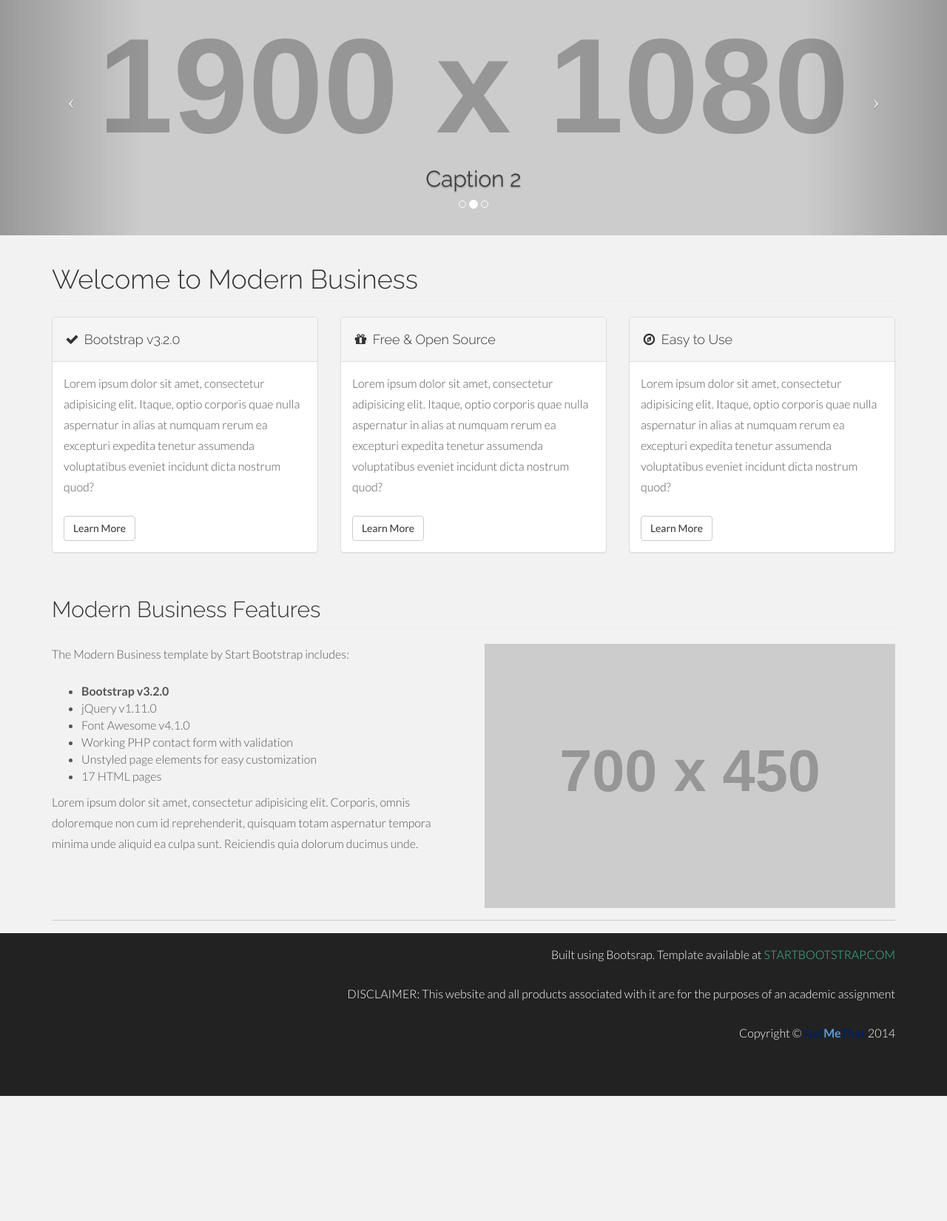
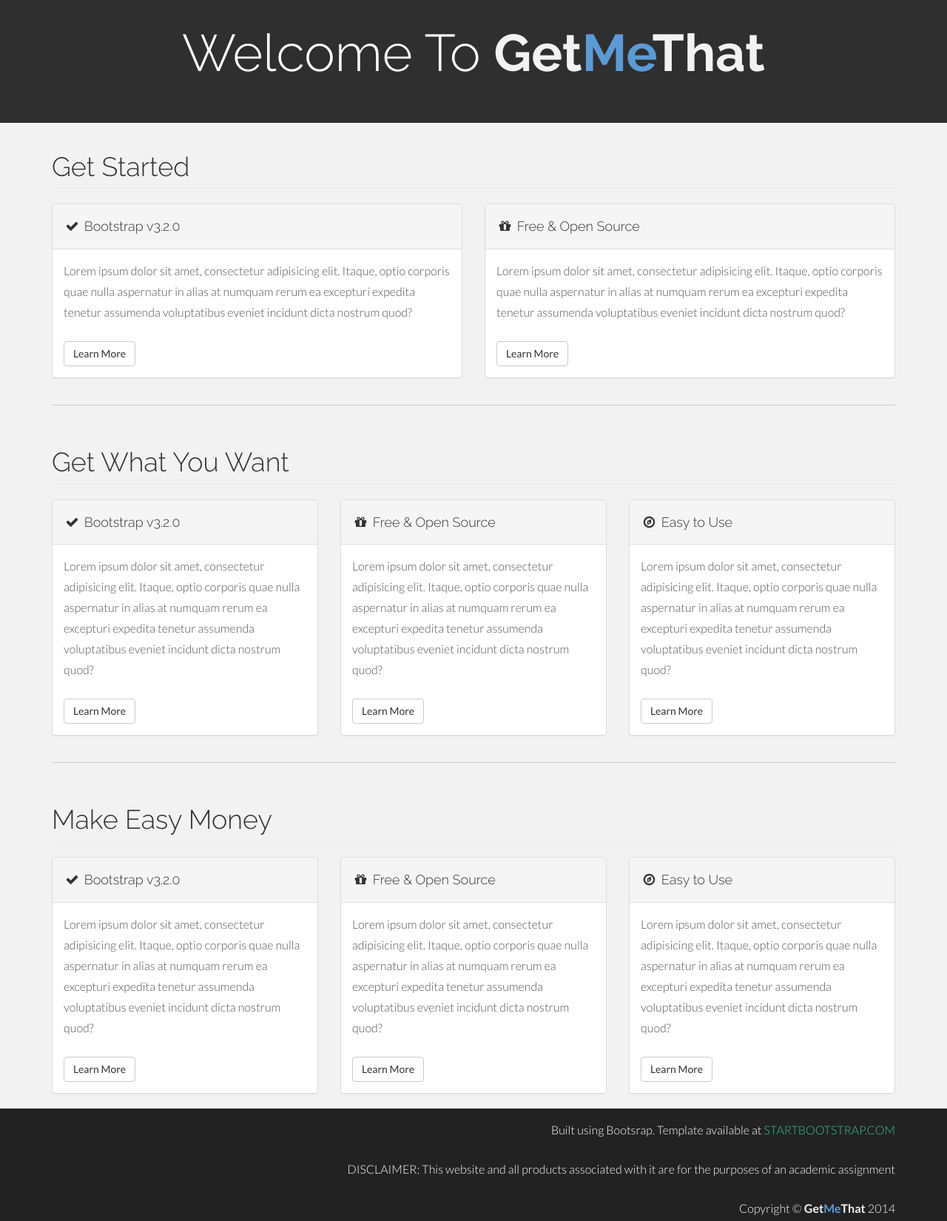
Before and after one commit to danscod/GetMeThat, a plain HTML site: page index.html in a window 1280 px wide. Shown: the part 107-1757 px from the top of the page at 74% size. Before the commit the page ends 1588 px from the top, so only its background shows below. Drawn offline with Linux system fonts and the light colour scheme; placeholder pictures from the web are drawn by us.

Commit message:
Simon basic format setup

```diff
--- a/index.html
+++ b/index.html
@@ -84,45 +84,23 @@
 	    </div>
 
 
-    <!-- Header Carousel -->
-    <header id="myCarousel" class="carousel slide">
-        <!-- Indicators -->
-        <ol class="carousel-indicators">
-            <li data-target="#myCarousel" data-slide-to="0" class="active"></li>
-            <li data-target="#myCarousel" data-slide-to="1"></li>
-            <li data-target="#myCarousel" data-slide-to="2"></li>
-        </ol>
+	<section id="home" name="home"></section>
+	<div id="headerwrap">
+	    <div class="container">
+	    	<div class="row centered">
+	    		<div class="col-lg-12">
+					<h1>Welcome To <b><gmtdarkmain>Get</gmtdarkmain><gmtlightmain>Me</gmtlightmain><gmtdarkmain>That</gmtdarkmain></b></h1>
+					<!--
+					<img class="img-responsive" src="assets/img/GetMeThat.png" alt="">
+					-->
+					<br>
+					<br>
+	    		</div>
 
-        <!-- Wrapper for slides -->
-        <div class="carousel-inner">
-            <div class="item active">
-                <div class="fill" style="background-image:url('http://placehold.it/1900x1080&text=Slide One');"></div>
-                <div class="carousel-caption">
-                    <h2>Caption 1</h2>
-                </div>
-            </div>
-            <div class="item">
-                <div class="fill" style="background-image:url('http://placehold.it/1900x1080&text=Slide Two');"></div>
-                <div class="carousel-caption">
-                    <h2>Caption 2</h2>
-                </div>
-            </div>
-            <div class="item">
-                <div class="fill" style="background-image:url('http://placehold.it/1900x1080&text=Slide Three');"></div>
-                <div class="carousel-caption">
-                    <h2>Caption 3</h2>
-                </div>
-            </div>
-        </div>
+	    	</div>
+	    </div> <!--/ .container -->
+	</div><!--/ #headerwrap -->
 
-        <!-- Controls -->
-        <a class="left carousel-control" href="#myCarousel" data-slide="prev">
-            <span class="icon-prev"></span>
-        </a>
-        <a class="right carousel-control" href="#myCarousel" data-slide="next">
-            <span class="icon-next"></span>
-        </a>
-    </header>
 
     <!-- Page Content -->
     <div class="container">
@@ -131,7 +109,40 @@
         <div class="row">
             <div class="col-lg-12">
                 <h1 class="page-header">
-                    Welcome to Modern Business
+                    Get Started
+                </h1>
+            </div>
+            <div class="col-md-6">
+                <div class="panel panel-default">
+                    <div class="panel-heading">
+                        <h4><i class="fa fa-fw fa-check"></i> Bootstrap v3.2.0</h4>
+                    </div>
+                    <div class="panel-body">
+                        <p>Lorem ipsum dolor sit amet, consectetur adipisicing elit. Itaque, optio corporis quae nulla aspernatur in alias at numquam rerum ea excepturi expedita tenetur assumenda voluptatibus eveniet incidunt dicta nostrum quod?</p>
+                        <a href="#" class="btn btn-default">Learn More</a>
+                    </div>
+                </div>
+            </div>
+            <div class="col-md-6">
+                <div class="panel panel-default">
+                    <div class="panel-heading">
+                        <h4><i class="fa fa-fw fa-gift"></i> Free &amp; Open Source</h4>
+                    </div>
+                    <div class="panel-body">
+                        <p>Lorem ipsum dolor sit amet, consectetur adipisicing elit. Itaque, optio corporis quae nulla aspernatur in alias at numquam rerum ea excepturi expedita tenetur assumenda voluptatibus eveniet incidunt dicta nostrum quod?</p>
+                        <a href="#" class="btn btn-default">Learn More</a>
+                    </div>
+                </div>
+            </div>
+        </div>
+        <!-- /.row -->
+        <hr>
+
+        <!-- Marketing Icons Section -->
+        <div class="row">
+            <div class="col-lg-12">
+                <h1 class="page-header">
+                    Get What You Want
                 </h1>
             </div>
             <div class="col-md-4">
@@ -169,40 +180,57 @@
             </div>
         </div>
         <!-- /.row -->
+        <hr>
 
-        <!-- Features Section -->
+        <!-- Marketing Icons Section -->
         <div class="row">
             <div class="col-lg-12">
-                <h2 class="page-header">Modern Business Features</h2>
+                <h1 class="page-header">
+                    Make Easy Money
+                </h1>
             </div>
-            <div class="col-md-6">
-                <p>The Modern Business template by Start Bootstrap includes:</p>
-                <ul>
-                    <li><strong>Bootstrap v3.2.0</strong>
-                    </li>
-                    <li>jQuery v1.11.0</li>
-                    <li>Font Awesome v4.1.0</li>
-                    <li>Working PHP contact form with validation</li>
-                    <li>Unstyled page elements for easy customization</li>
-                    <li>17 HTML pages</li>
-                </ul>
-                <p>Lorem ipsum dolor sit amet, consectetur adipisicing elit. Corporis, omnis doloremque non cum id reprehenderit, quisquam totam aspernatur tempora minima unde aliquid ea culpa sunt. Reiciendis quia dolorum ducimus unde.</p>
+            <div class="col-md-4">
+                <div class="panel panel-default">
+                    <div class="panel-heading">
+                        <h4><i class="fa fa-fw fa-check"></i> Bootstrap v3.2.0</h4>
+                    </div>
+                    <div class="panel-body">
+                        <p>Lorem ipsum dolor sit amet, consectetur adipisicing elit. Itaque, optio corporis quae nulla aspernatur in alias at numquam rerum ea excepturi expedita tenetur assumenda voluptatibus eveniet incidunt dicta nostrum quod?</p>
+                        <a href="#" class="btn btn-default">Learn More</a>
+                    </div>
+                </div>
             </div>
-            <div class="col-md-6">
-                <img class="img-responsive" src="http://placehold.it/700x450" alt="">
+            <div class="col-md-4">
+                <div class="panel panel-default">
+                    <div class="panel-heading">
+                        <h4><i class="fa fa-fw fa-gift"></i> Free &amp; Open Source</h4>
+                    </div>
+                    <div class="panel-body">
+                        <p>Lorem ipsum dolor sit amet, consectetur adipisicing elit. Itaque, optio corporis quae nulla aspernatur in alias at numquam rerum ea excepturi expedita tenetur assumenda voluptatibus eveniet incidunt dicta nostrum quod?</p>
+                        <a href="#" class="btn btn-default">Learn More</a>
+                    </div>
+                </div>
+            </div>
+            <div class="col-md-4">
+                <div class="panel panel-default">
+                    <div class="panel-heading">
+                        <h4><i class="fa fa-fw fa-compass"></i> Easy to Use</h4>
+                    </div>
+                    <div class="panel-body">
+                        <p>Lorem ipsum dolor sit amet, consectetur adipisicing elit. Itaque, optio corporis quae nulla aspernatur in alias at numquam rerum ea excepturi expedita tenetur assumenda voluptatibus eveniet incidunt dicta nostrum quod?</p>
+                        <a href="#" class="btn btn-default">Learn More</a>
+                    </div>
+                </div>
             </div>
         </div>
         <!-- /.row -->
-
-        <hr>
-
     </div>
 
     <div id="c">
         <div class="container">
             <p>Built using Bootsrap. Template available at <a href="http://www.blacktie.co">STARTBOOTSTRAP.COM</a></p>
             <p>DISCLAIMER: This website and all products associated with it are for the purposes of an academic assignment</p>
-            <p>Copyright &copy; <b><gmtdark>Get</gmtdark><gmtlight>Me</gmtlight><gmtdark>That</gmtdark></b> 2014</p>
+            <p>Copyright &copy; <b><gmtdarkmain>Get</gmtdarkmain><gmtlightmain>Me</gmtlightmain><gmtdarkmain>That</gmtdarkmain></b> 2014</p>
             <br>
             <br>
         </div>
```
Also changed, not shown: about.html (+2 -39 lines), assets/css/main.css (+8 -0 lines), assets/1476496_10152324799215825_5826332055129551147_n.jpg (added).
